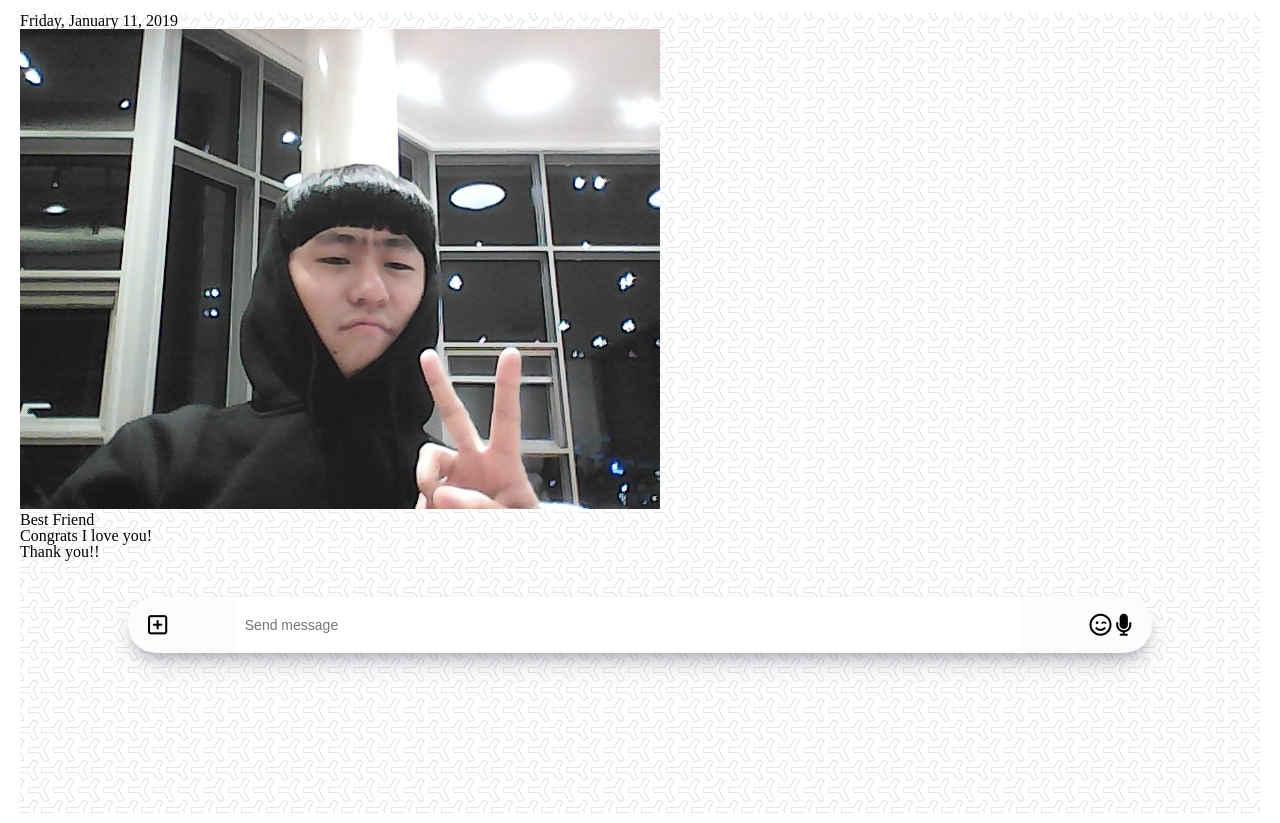
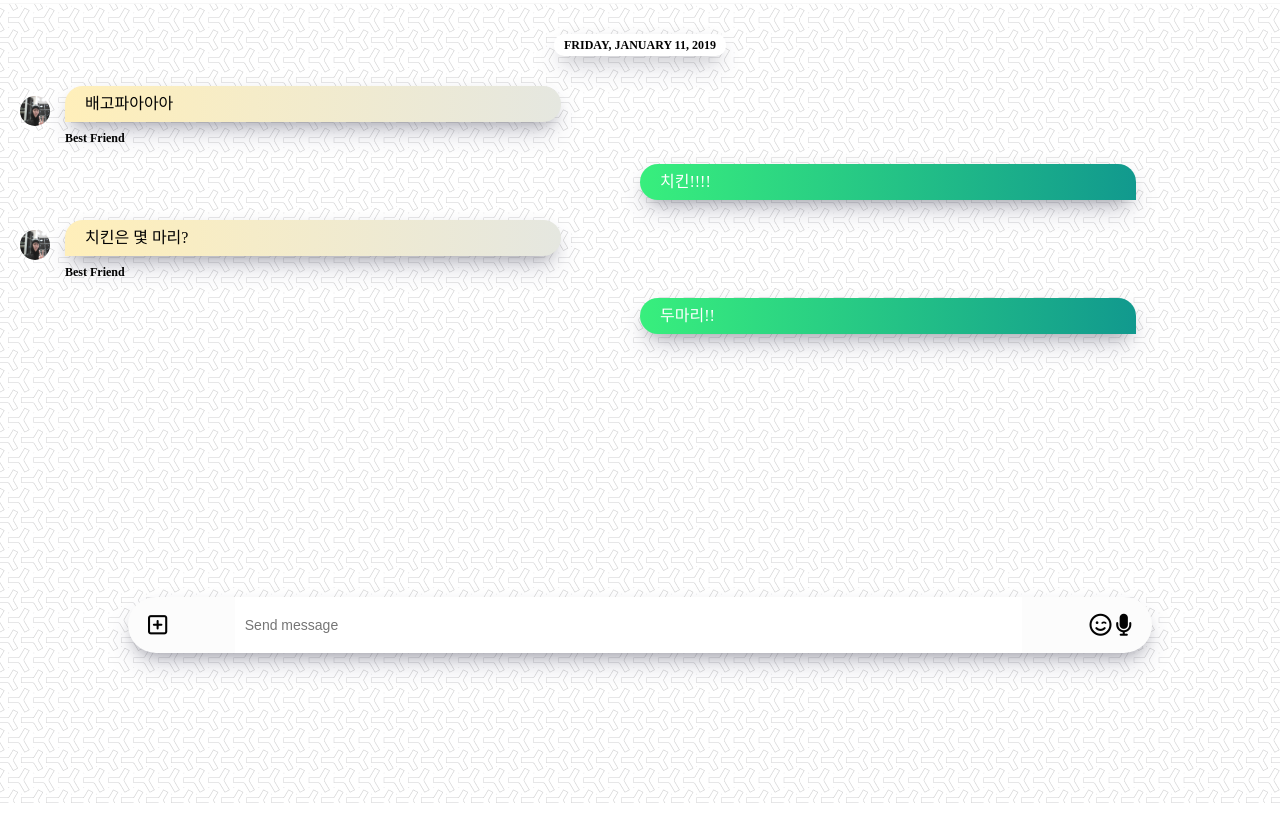
Before and after one commit to allieclan/kakao-clone, a plain HTML site: page chat.html in a window 1280 px wide. Shown: the part 97-920 px from the top of the page. Drawn offline with nearby package versions, Linux system fonts and the light colour scheme.

Commit message:
finished CSS

```diff
--- a/chat.html
+++ b/chat.html
@@ -42,26 +42,36 @@
         </span>
       </div>
     </header>
-    <main class="chat">
+    <main class="chat-screen">
       <ul class="chat__messages">
         <span class="chat__timestamp">Friday, January 11, 2019</span>
         <li class="incoming-message message">
           <img src="images/avatar.jpg" class="g-avatar message__g-avatar" />
           <div class="message__content">
+            <div class="message__bubble">배고파아아아</div>
             <span class="message__author">Best Friend</span>
-            <div class="message__bubble">
-              Congrats I love you!
-            </div>
           </div>
           <span class="message__timestamp"></span>
-          <li class="incoming-message message">
+        </li>
+        <li class="sent-message message">
           <span class="message__timestamp"></span>
           <div class="message__content">
-              <div class="message__bubble">
-                Thank you!!
-              </div>
+            <div class="message__bubble">치킨!!!!</div>
           </div>
         </li>
+        <li class="incoming-message message">
+          <img src="images/avatar.jpg" class="g-avatar message__g-avatar" />
+          <div class="message__content">
+            <div class="message__bubble">치킨은 몇 마리?</div>
+            <span class="message__author">Best Friend</span>
+          </div>
+          <span class="message__timestamp"></span>
+        </li>
+        <li class="sent-message message">
+          <span class="message__timestamp"></span>
+          <div class="message__content">
+            <div class="message__bubble">두마리!!</div>
+          </div>
         </li>
       </ul>
     </main>
@@ -70,7 +80,11 @@
         <i class="far fa-plus-square"></i>
       </div>
       <div class="chat__write-column">
-            <input type="text" placeholder="Send message" class="chat__write-input">
+        <input
+          type="text"
+          placeholder="Send message"
+          class="chat__write-input"
+        />
       </div>
       <div class="chat__write-column">
         <span class="chat__write-icon">
--- a/css/chat.css
+++ b/css/chat.css
@@ -1,12 +1,13 @@
-.chats-body {
+.chat-body {
   padding: 0;
 }
 
-.chats-body .header,
-.chats-body .status-bar {
+.chat-body .header,
+.chat-body .status-bar {
   padding: 0px 20px;
 }
-.chat {
+
+.chat-screen {
   background-image: url(../images/chatBg.png);
   min-height: 100vh;
 }
@@ -46,3 +47,77 @@
 .chat__write-column input:focus {
   outline: none;
 }
+
+.chat-screen .chat__messages {
+  border-top: 1px solid #f7f7f7;
+  display: flex;
+  flex-direction: column;
+  align-items: center;
+  padding: 0px 20px;
+  padding-top: 30px;
+}
+
+.chat__messages .chat__timestamp {
+  background-color: white;
+  font-size: 12px;
+  padding: 5px 10px;
+  border-radius: 10px;
+  margin-bottom: 30px;
+  box-shadow: 0 13px 27px -5px rgba(50, 50, 93, 0.25),
+    0 8px 16px -8px rgba(0, 0, 0, 0.3), 0 -6px 16px -6px rgba(0, 0, 0, 0.025);
+  text-transform: uppercase;
+  font-weight: 700;
+}
+
+.message {
+  display: flex;
+  align-items: flex-start;
+  width: 50%;
+  margin-bottom: 20px;
+}
+
+.message .message__content {
+  width: 80%;
+}
+
+.incoming-message {
+  align-self: flex-start;
+}
+
+.sent-message {
+  align-self: flex-end;
+}
+
+.incoming-message img {
+  width: 30px;
+  height: 30px;
+  border-radius: 15px;
+  margin-right: 15px;
+  margin-top: 10px;
+}
+
+.message .message__bubble {
+  background-color: white;
+  box-shadow: 0 13px 27px -5px rgba(50, 50, 93, 0.25),
+    0 8px 16px -8px rgba(0, 0, 0, 0.3), 0 -6px 16px -6px rgba(0, 0, 0, 0.025);
+  padding: 10px 20px;
+  border-radius: 30px;
+}
+
+.incoming-message .message__author {
+  margin-top: 10px;
+  display: block;
+  font-weight: 600;
+  font-size: 12px;
+}
+
+.incoming-message .message__bubble {
+  border-bottom-left-radius: 0px;
+  background-image: linear-gradient(to right, #ffefba, #e5e7e0);
+}
+
+.sent-message .message__bubble {
+  border-bottom-right-radius: 0px;
+  background-image: linear-gradient(to left, #11998e, #38ef7d);
+  color: white;
+}
```
Lines whose indentation alone changed are shown as unchanged.
